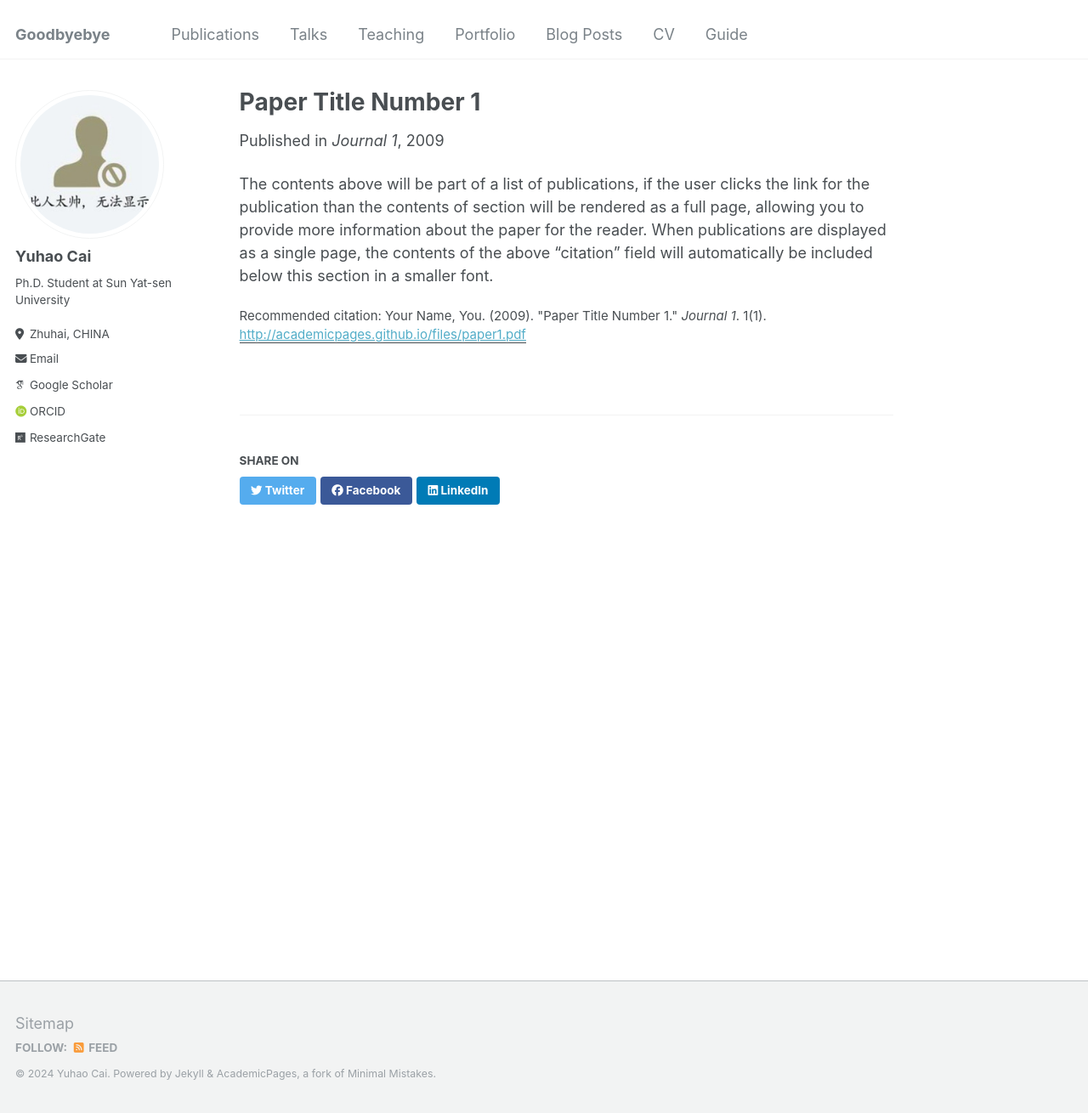
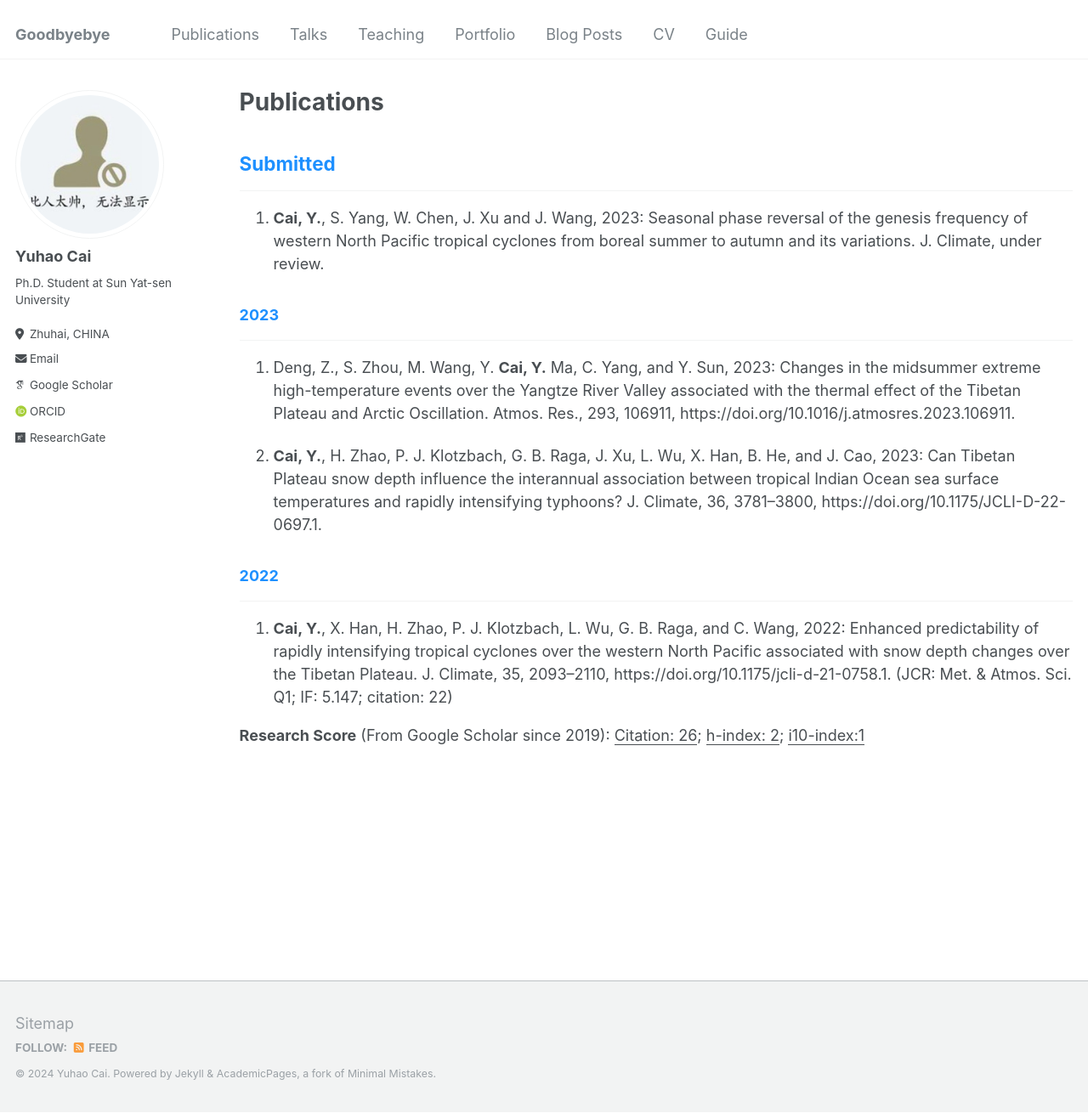
Before and after one commit to caiyh63/caiyh63.github.io, a Jekyll site: the page built from _publications/2009-10-01-paper-title-number-1.md, in a window 1280 px wide and 1310 px high. Shown: the whole window at 85% size. Built offline with Jekyll 4.4.1, drawn with Linux system fonts in a browser that asks for light colours; some web fonts are replaced.

Commit message:
Update 2009-10-01-paper-title-number-1.md

```diff
--- a/_publications/2009-10-01-paper-title-number-1.md
+++ b/_publications/2009-10-01-paper-title-number-1.md
@@ -1,12 +1,30 @@
 ---
-title: "Paper Title Number 1"
-collection: publications
-permalink: /publication/2009-10-01-paper-title-number-1
-excerpt: 'This paper is about the number 1. The number 2 is left for future work.'
-date: 2009-10-01
-venue: 'Journal 1'
-paperurl: 'http://academicpages.github.io/files/paper1.pdf'
-citation: 'Your Name, You. (2009). &quot;Paper Title Number 1.&quot; <i>Journal 1</i>. 1(1).'
+layout: archive
+title: "Publications"
+permalink: /publications/
+author_profile: true
 ---
+{% include base_path %}
 
-The contents above will be part of a list of publications, if the user clicks the link for the publication than the contents of section will be rendered as a full page, allowing you to provide more information about the paper for the reader. When publications are displayed as a single page, the contents of the above "citation" field will automatically be included below this section in a smaller font.
+{% if page.author and site.data.authors[page.author] %}
+  {% assign author = site.data.authors[page.author] %}{% else %}{% assign author = site.author %}
+{% endif %}
+
+## <span style="color:#1E90FF">Submitted</span>
+------
+1. **Cai, Y.**, S. Yang, W. Chen, J. Xu and J. Wang, 2023: Seasonal phase reversal of the genesis frequency of western North Pacific tropical cyclones from boreal summer to autumn and its variations. J. Climate, under review.
+
+### <span style="color:#1E90FF">2023</span>
+------
+
+3. Deng, Z., S. Zhou, M. Wang, Y. **Cai, Y.** Ma, C. Yang, and Y. Sun, 2023: Changes in the midsummer extreme high-temperature events over the Yangtze River Valley associated with the thermal effect of the Tibetan Plateau and Arctic Oscillation. Atmos. Res., 293, 106911, https://doi.org/10.1016/j.atmosres.2023.106911.
+
+2. **Cai, Y.**, H. Zhao, P. J. Klotzbach, G. B. Raga, J. Xu, L. Wu, X. Han, B. He, and J. Cao, 2023: Can Tibetan Plateau snow depth influence the interannual association between tropical Indian Ocean sea surface temperatures and rapidly intensifying typhoons?  J. Climate, 36, 3781–3800, https://doi.org/10.1175/JCLI-D-22-0697.1.
+
+### <span style="color:#1E90FF">2022</span>
+------
+
+1. **Cai, Y.**, X. Han, H. Zhao, P. J. Klotzbach, L. Wu, G. B. Raga, and C. Wang, 2022: Enhanced predictability of rapidly intensifying tropical cyclones over the western North Pacific associated with snow depth changes over the Tibetan Plateau. J. Climate, 35, 2093–2110, https://doi.org/10.1175/jcli-d-21-0758.1. (JCR: Met. & Atmos. Sci. Q1; IF: 5.147; citation: 22)
+
+**Research Score** (From Google Scholar since 2019):
+<u>Citation: 26</u>; <u>h-index: 2</u>; <u>i10-index:1</u>
```
